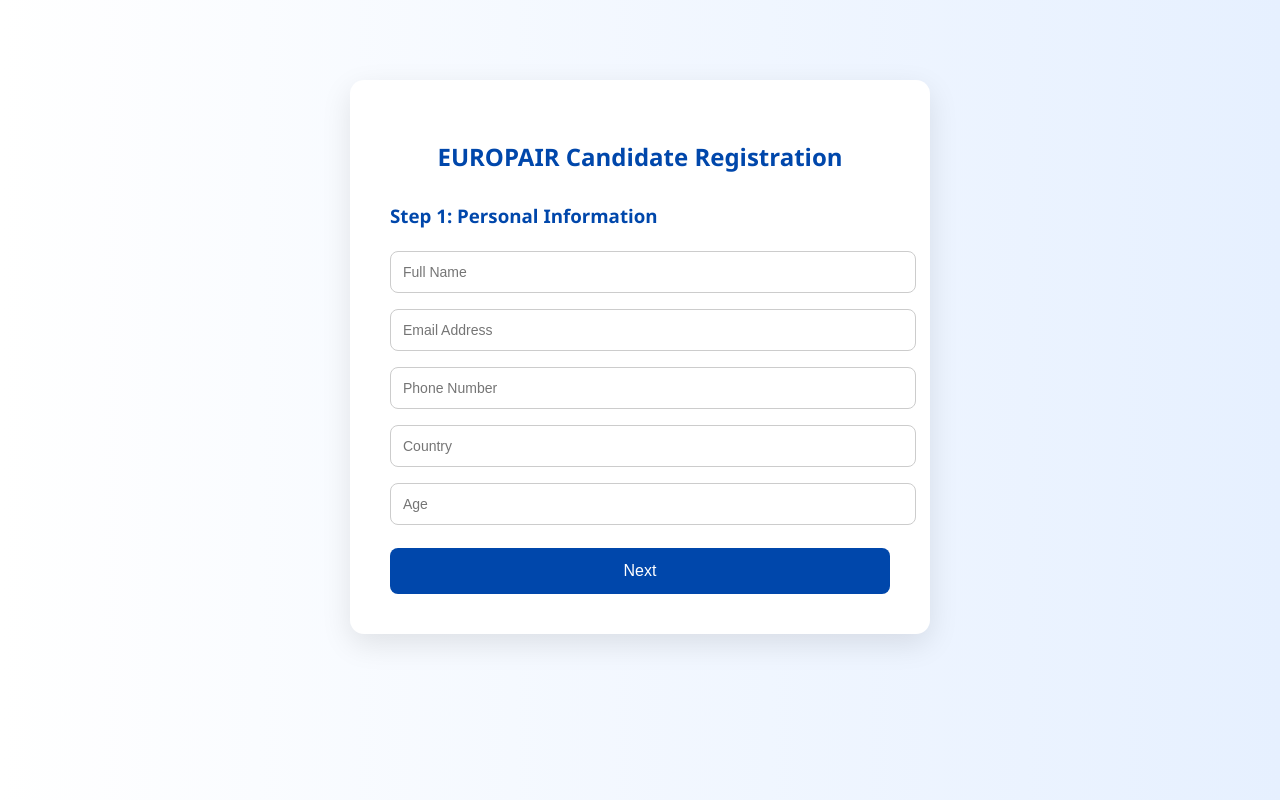
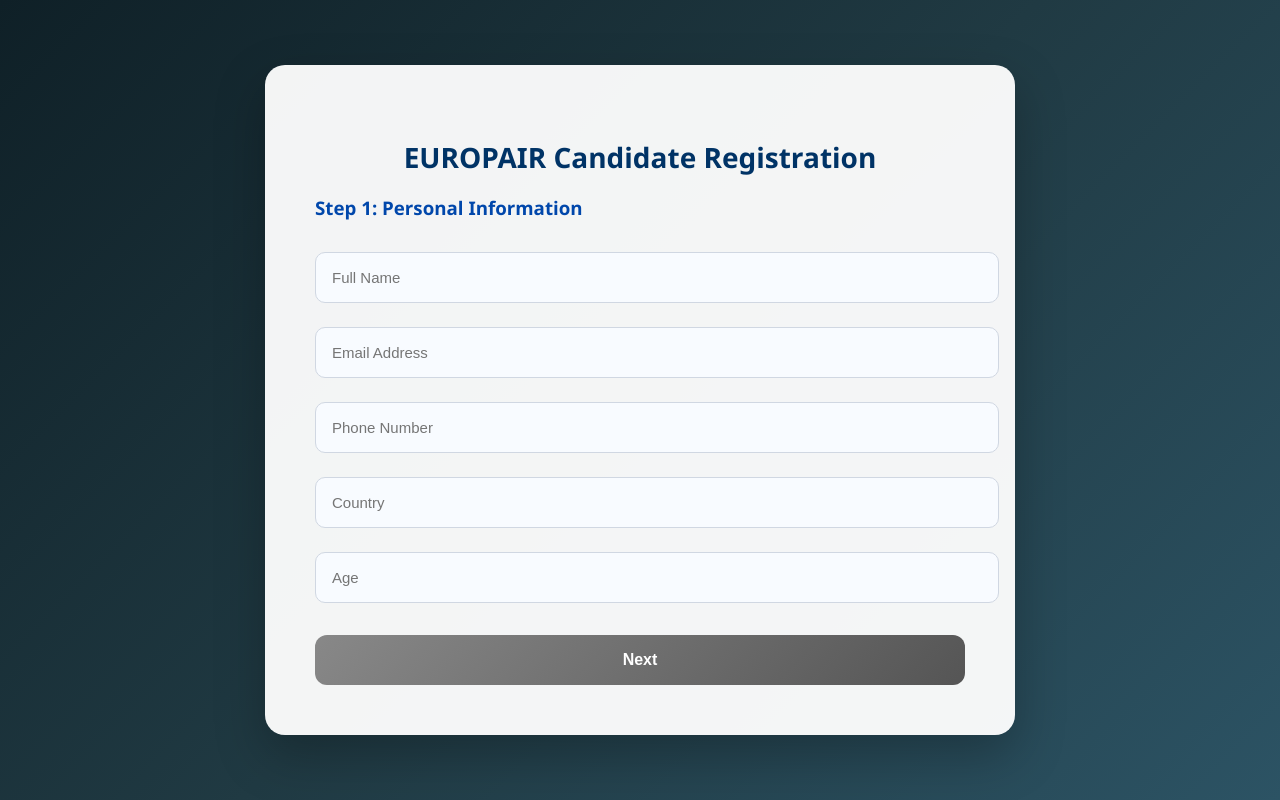
Before and after one commit to asifkm123/europair-ai-system, a Flask app: page / in a window 1280 px wide. Run offline with Flask 3, Linux system fonts and the light colour scheme; parts of the project's set-up code (start-up, migrations or seed data) failed here and were passed over.

Commit message:
Upgraded UI to premium design

```diff
--- a/static/style.css
+++ b/static/style.css
@@ -1,75 +1,176 @@
+/* =========================
+   GLOBAL STYLING
+========================= */
+
 body {
     margin: 0;
     font-family: 'Segoe UI', sans-serif;
-    background: linear-gradient(to right, #ffffff, #e6f0ff);
+    background: linear-gradient(135deg, #0f2027, #203a43, #2c5364);
+    display: flex;
+    justify-content: center;
+    align-items: center;
+    min-height: 100vh;
 }
 
+/* =========================
+   CONTAINER
+========================= */
+
 .container {
-    width: 500px;
-    margin: 80px auto;
-    padding: 40px;
-    background: white;
-    border-radius: 14px;
-    box-shadow: 0 10px 30px rgba(0, 0, 0, 0.1);
+    width: 650px;
+    max-width: 95%;
+    padding: 50px;
+    background: rgba(255, 255, 255, 0.95);
+    border-radius: 20px;
+    box-shadow: 0 20px 50px rgba(0, 0, 0, 0.25);
+    animation: fadeIn 0.6s ease-in-out;
 }
+
+/* =========================
+   HEADINGS
+========================= */
 
 h2 {
     text-align: center;
-    color: #0047ab;
-    margin-bottom: 30px;
+    color: #003366;
+    margin-bottom: 10px;
+    font-size: 28px;
+    font-weight: 700;
 }
 
-input {
-    width: 100%;
-    padding: 12px;
-    margin: 8px 0;
-    border-radius: 8px;
-    border: 1px solid #ccc;
-    font-size: 14px;
+h3 {
+    color: #0047ab;
+    margin-bottom: 20px;
+    font-weight: 600;
 }
 
-input:focus {
-    outline: none;
-    border-color: #0047ab;
-    box-shadow: 0 0 5px rgba(0, 71, 171, 0.3);
-}
-
-button {
-    width: 100%;
-    padding: 14px;
-    background: #0047ab;
-    color: white;
-    border: none;
-    border-radius: 8px;
-    font-size: 16px;
-    margin-top: 15px;
-    cursor: pointer;
-    transition: 0.3s ease;
-}
-
-button:hover {
-    background: #003080;
-}
-
-.success {
-    background: #e6f7ff;
-    color: #0047ab;
-    padding: 10px;
-    border-radius: 8px;
-    margin-bottom: 15px;
-    text-align: center;
-    font-weight: bold;
-}
+/* =========================
+   STEP TRANSITION
+========================= */
 
 .step {
     display: none;
+    animation: slide 0.4s ease;
 }
 
 .step.active {
     display: block;
 }
 
-h3 {
-    color: #0047ab;
-    margin-bottom: 15px;
+/* =========================
+   INPUT FIELDS
+========================= */
+
+input {
+    width: 100%;
+    padding: 16px;
+    margin: 12px 0;
+    border-radius: 10px;
+    border: 1px solid #d0d7e2;
+    font-size: 15px;
+    transition: all 0.3s ease;
+    background: #f8fbff;
 }
+
+input:focus {
+    outline: none;
+    border-color: #0047ab;
+    background: #ffffff;
+    box-shadow: 0 0 10px rgba(0, 71, 171, 0.2);
+}
+
+/* =========================
+   BUTTONS
+========================= */
+
+button {
+    width: 100%;
+    padding: 16px;
+    margin-top: 20px;
+    border: none;
+    border-radius: 12px;
+    font-size: 16px;
+    font-weight: 600;
+    cursor: pointer;
+    background: linear-gradient(135deg, #0047ab, #0066ff);
+    color: white;
+    transition: 0.3s ease;
+}
+
+button:hover {
+    transform: translateY(-2px);
+    box-shadow: 0 8px 20px rgba(0, 71, 171, 0.4);
+}
+
+/* Back button styling */
+button[type="button"] {
+    background: linear-gradient(135deg, #888, #555);
+}
+
+button[type="button"]:hover {
+    box-shadow: 0 8px 20px rgba(0, 0, 0, 0.3);
+}
+
+/* =========================
+   SUCCESS MESSAGE
+========================= */
+
+.success {
+    background: linear-gradient(135deg, #d4edff, #c2e4ff);
+    color: #003366;
+    padding: 15px;
+    border-radius: 12px;
+    margin-bottom: 20px;
+    text-align: center;
+    font-weight: 600;
+    box-shadow: 0 4px 10px rgba(0, 71, 171, 0.15);
+}
+
+/* =========================
+   CHECKBOX
+========================= */
+
+label {
+    display: flex;
+    align-items: center;
+    gap: 10px;
+    margin-top: 10px;
+    font-size: 14px;
+}
+
+/* =========================
+   ANIMATIONS
+========================= */
+
+@keyframes fadeIn {
+    from { opacity: 0; transform: translateY(20px); }
+    to { opacity: 1; transform: translateY(0); }
+}
+
+@keyframes slide {
+    from { opacity: 0; transform: translateX(20px); }
+    to { opacity: 1; transform: translateX(0); }
+}
+
+/* =========================
+   MOBILE RESPONSIVE
+========================= */
+
+@media (max-width: 600px) {
+    .container {
+        padding: 30px;
+        border-radius: 15px;
+    }
+
+    h2 {
+        font-size: 22px;
+    }
+
+    input {
+        padding: 14px;
+    }
+
+    button {
+        padding: 14px;
+    }
+}
```
